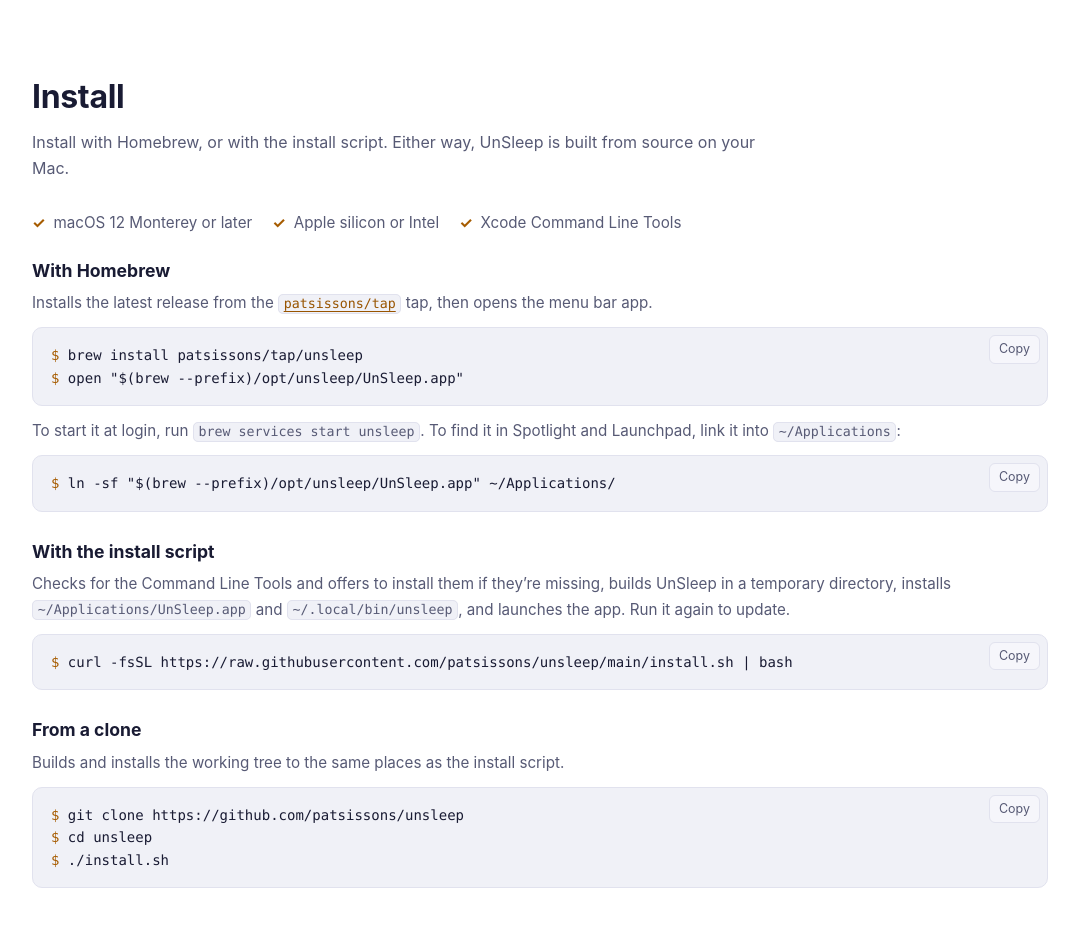
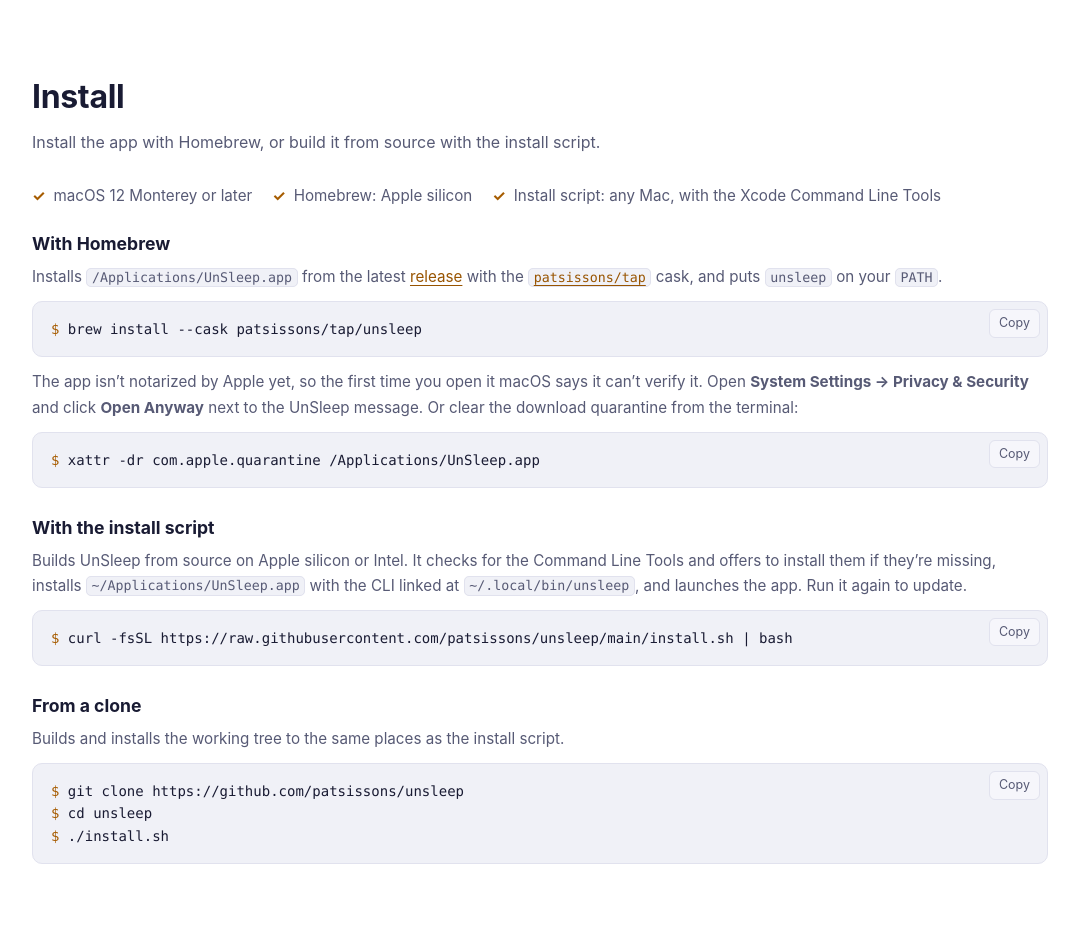
Before and after one commit to patsissons/unsleep, a plain HTML site: page site/index.html in a window 1280 px wide. Shown: the part 1905-2832 px from the top of the page, without its empty margins (100-1179 px from the left). Drawn offline with Linux system fonts and the light colour scheme.

Commit message:
Ship a prebuilt app for a Homebrew cask
The formula left UnSleep.app in Homebrew's prefix, where Spotlight and
Launchpad never see it (Spotlight doesn't index symlinks, and formulas
can't write to /Applications). A cask installs the app into
/Applications like other Homebrew apps, but needs a prebuilt download.

The release workflow builds the app on an Apple silicon runner, ad-hoc
signs it, and attaches UnSleep-<version>.zip to each published release.
Pull requests get the same build as an artifact. It isn't notarized yet,
so the docs explain Gatekeeper's Open Anyway step.

The CLI now ships inside the bundle at Contents/Helpers/unsleep (not
MacOS/, where it would collide with UnSleep on case-insensitive volumes),
so the cask can link it onto the PATH. It finds its app by resolving its
own symlink and walking up to the bundle. build.sh links $BINDIR/unsleep
to it, so the install script keeps working, and BINDIR= skips the link.

Bumps the version to 1.2.0.

Co-Authored-By: Claude Opus 5.5 <noreply@anthropic.com>

```diff
--- a/site/index.html
+++ b/site/index.html
@@ -321,24 +321,23 @@
   <section id="install">
     <div class="wrap">
       <h2>Install</h2>
-      <p class="intro">Install with Homebrew, or with the install script. Either way, UnSleep is built from source on your Mac.</p>
+      <p class="intro">Install the app with Homebrew, or build it from source with the install script.</p>
       <ul class="req">
         <li>macOS 12 Monterey or later</li>
-        <li>Apple silicon or Intel</li>
-        <li>Xcode Command Line Tools</li>
+        <li>Homebrew: Apple silicon</li>
+        <li>Install script: any Mac, with the Xcode Command Line Tools</li>
       </ul>
       <div class="steps">
         <div>
           <h3>With Homebrew</h3>
-          <p>Installs the latest release from the <a href="https://github.com/patsissons/homebrew-tap"><code>patsissons/tap</code></a> tap, then opens the menu bar app.</p>
-          <div class="code"><pre><code><span class="p">$ </span>brew install patsissons/tap/unsleep
-<span class="p">$ </span>open "$(brew --prefix)/opt/unsleep/UnSleep.app"</code></pre></div>
-          <p class="after">To start it at login, run <code>brew services start unsleep</code>. To find it in Spotlight and Launchpad, link it into <code>~/Applications</code>:</p>
-          <div class="code" style="margin-top:12px"><pre><code><span class="p">$ </span>ln -sf "$(brew --prefix)/opt/unsleep/UnSleep.app" ~/Applications/</code></pre></div>
+          <p>Installs <code>/Applications/UnSleep.app</code> from the latest <a href="https://github.com/patsissons/unsleep/releases">release</a> with the <a href="https://github.com/patsissons/homebrew-tap"><code>patsissons/tap</code></a> cask, and puts <code>unsleep</code> on your <code>PATH</code>.</p>
+          <div class="code"><pre><code><span class="p">$ </span>brew install --cask patsissons/tap/unsleep</code></pre></div>
+          <p class="after">The app isn’t notarized by Apple yet, so the first time you open it macOS says it can’t verify it. Open <strong>System Settings → Privacy &amp; Security</strong> and click <strong>Open Anyway</strong> next to the UnSleep message. Or clear the download quarantine from the terminal:</p>
+          <div class="code" style="margin-top:12px"><pre><code><span class="p">$ </span>xattr -dr com.apple.quarantine /Applications/UnSleep.app</code></pre></div>
         </div>
         <div>
           <h3>With the install script</h3>
-          <p>Checks for the Command Line Tools and offers to install them if they’re missing, builds UnSleep in a temporary directory, installs <code>~/Applications/UnSleep.app</code> and <code>~/.local/bin/unsleep</code>, and launches the app. Run it again to update.</p>
+          <p>Builds UnSleep from source on Apple silicon or Intel. It checks for the Command Line Tools and offers to install them if they’re missing, installs <code>~/Applications/UnSleep.app</code> with the CLI linked at <code>~/.local/bin/unsleep</code>, and launches the app. Run it again to update.</p>
           <div class="code"><pre><code><span class="p">$ </span>curl -fsSL https://raw.githubusercontent.com/patsissons/unsleep/main/install.sh | bash</code></pre></div>
         </div>
         <div>
@@ -415,7 +414,7 @@
       <details>
         <summary>How do I start UnSleep at login?</summary>
         <div>
-          <p>With Homebrew, run <code>brew services start unsleep</code>. Otherwise, add <code>UnSleep.app</code> in <strong>System Settings → General → Login Items</strong>.</p>
+          <p>Add <code>UnSleep.app</code> in <strong>System Settings → General → Login Items</strong>.</p>
         </div>
       </details>
       <details>
@@ -427,7 +426,7 @@
       <details>
         <summary>Does it work on Intel Macs and desktops?</summary>
         <div>
-          <p>Yes. UnSleep runs on any Mac with macOS 12 or later. Lid-close sleep only matters on laptops, but keeping a desktop awake works the same way.</p>
+          <p>Yes. UnSleep runs on any Mac with macOS 12 or later; the Homebrew cask is Apple silicon only, so use the install script on Intel. Lid-close sleep only matters on laptops, but keeping a desktop awake works the same way.</p>
         </div>
       </details>
       <details>
@@ -435,9 +434,7 @@
         <div>
           <p>Turn it off first so your sleep settings are restored. With Homebrew:</p>
           <div class="code"><pre><code><span class="p">$ </span>unsleep off
-<span class="p">$ </span>brew services stop unsleep
-<span class="p">$ </span>osascript -e 'quit app "UnSleep"'
-<span class="p">$ </span>brew uninstall unsleep
+<span class="p">$ </span>brew uninstall --cask unsleep
 <span class="p">$ </span>sudo rm -f /etc/sudoers.d/unsleep</code></pre></div>
           <p>With the install script:</p>
           <div class="code"><pre><code><span class="p">$ </span>unsleep off
```
Also changed, not shown: 5 other files.
